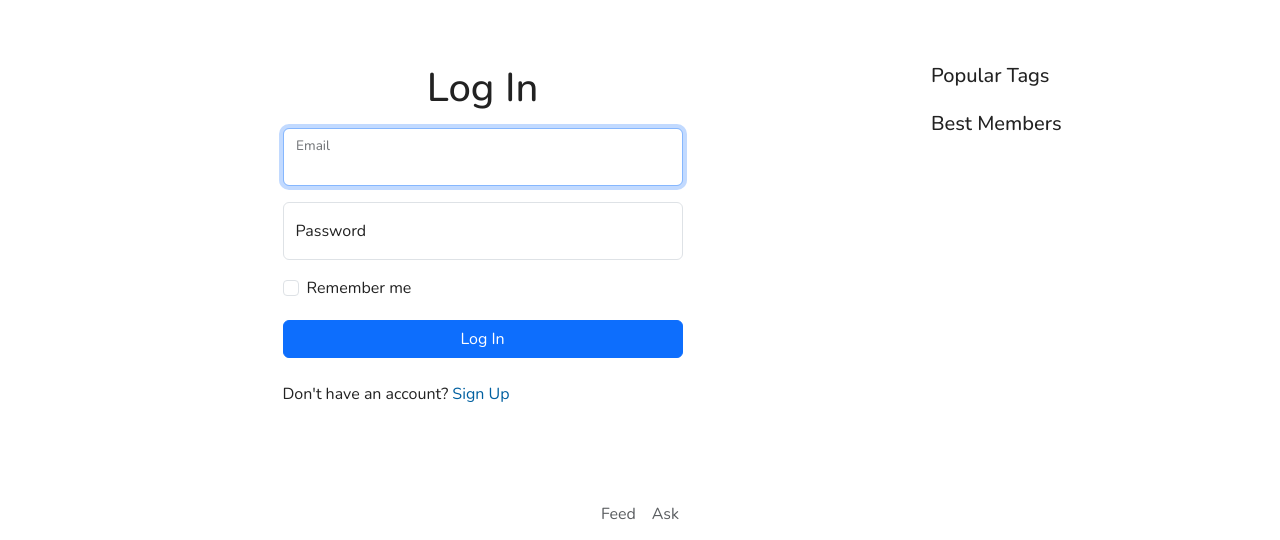
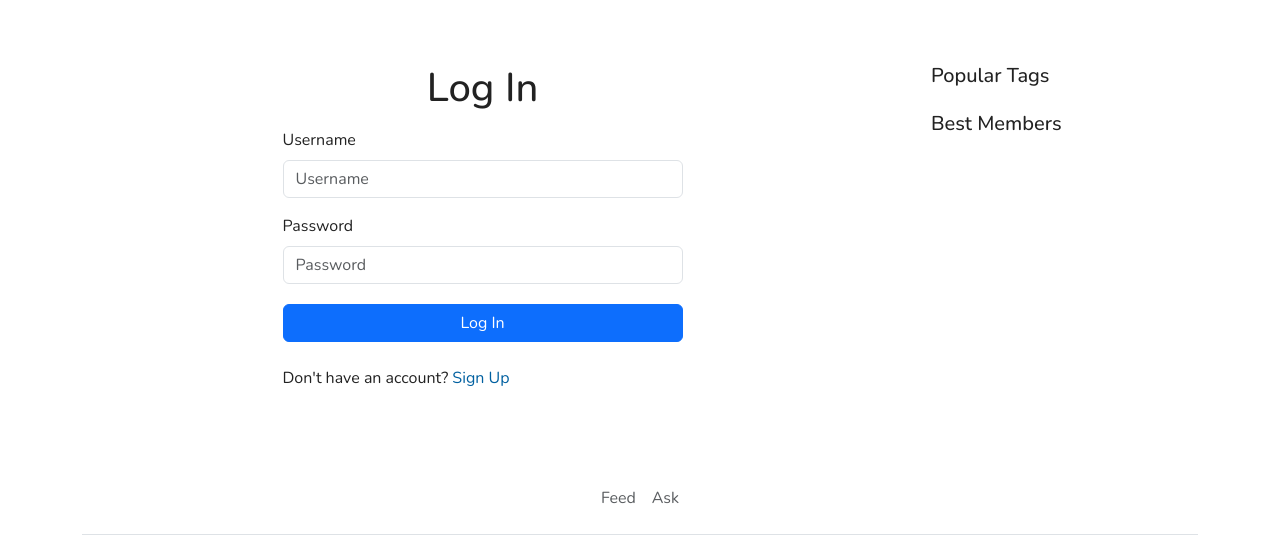
Before and after one commit to daronenko/askme-service, a Django app: page /login/ in a window 1280 px wide. Shown: the part 71-611 px from the top of the page. Run offline with Django 5.2, Linux system fonts and the light colour scheme; data that the repository does not hold is empty; some libraries are stand-ins or nearby versions.

Commit message:
create login form

```diff
--- a/app/app/forms.py
+++ b/app/app/forms.py
@@ -0,0 +1,6 @@
+from django import forms
+
+
+class LoginForm(forms.Form):
+    username = forms.CharField(min_length=3, max_length=30)
+    password = forms.CharField(widget=forms.PasswordInput, min_length=6, max_length=30)
--- a/app/app/views.py
+++ b/app/app/views.py
@@ -1,7 +1,12 @@
 from app.models import Question, Answer, Tag, Profile, User
+from app.forms import LoginForm
 
-from django.shortcuts import render
+from django.shortcuts import render, redirect
 from django.core.paginator import Paginator, EmptyPage, InvalidPage
+from django.views.decorators.http import require_http_methods
+from django.contrib import auth
+from django.urls import reverse
+
 
 try:
     CURRENT_USER = User.objects.get(pk=1)
@@ -79,8 +84,18 @@
     return render(request, 'ask.html', context)
 
 
+@require_http_methods(['GET', 'POST'])
 def login(request):
+    login_form = LoginForm()
+    if request.method == 'POST':
+        login_form = LoginForm(request.POST)
+        if login_form.is_valid():
+            user = auth.authenticate(request, **login_form.cleaned_data)
+            if user:
+                return redirect(reverse('index'))
+
     context = {
+        'form': login_form,
         'user': CURRENT_USER,
         'authorized': True,
         'error': None,
--- a/app/templates/login.html
+++ b/app/templates/login.html
@@ -1,31 +1,15 @@
 {% extends "layouts/base.html" %}
+
+{% load bootstrap5 %}
 
 {% block content %}
     <div class="d-flex justify-content-center">
         <div style="width: 400px">
             <h1 class="text-center">Log In</h1>
 
-            {% if error %}
-                <div class="alert alert-danger mt-3" role="alert">
-                    {{ error }}
-                </div>
-            {% endif %}
-
-            <form class="mt-3">
-                <div class="form-floating mb-3">
-                    <input type="email" class="form-control" id="email" name="user[username]" autofocus maxlength="64" required>
-                    <label for="email">Email</label>
-                </div>
-                <div class="form-floating mb-3">
-                    <input type="password" class="form-control" id="password" name="user[password]" placeholder="Password" minlength="8" required>
-                    <label for="password">Password</label>
-                </div>
-                <div class="mb-3">
-                    <div class="form-check">
-                        <input type="checkbox" class="form-check-input" id="remember_me" name="user[remember_me]" value="remember_me">
-                        <label class="form-check-label" for="remember_me">Remember me</label>
-                    </div>
-                </div>
+            <form method="post" class="mt-3">
+                {% csrf_token %}
+                {% bootstrap_form form %}
                 <button class="btn btn-primary mt-1 w-100">Log In</button>
             </form>
             <div class="mt-4">
```
